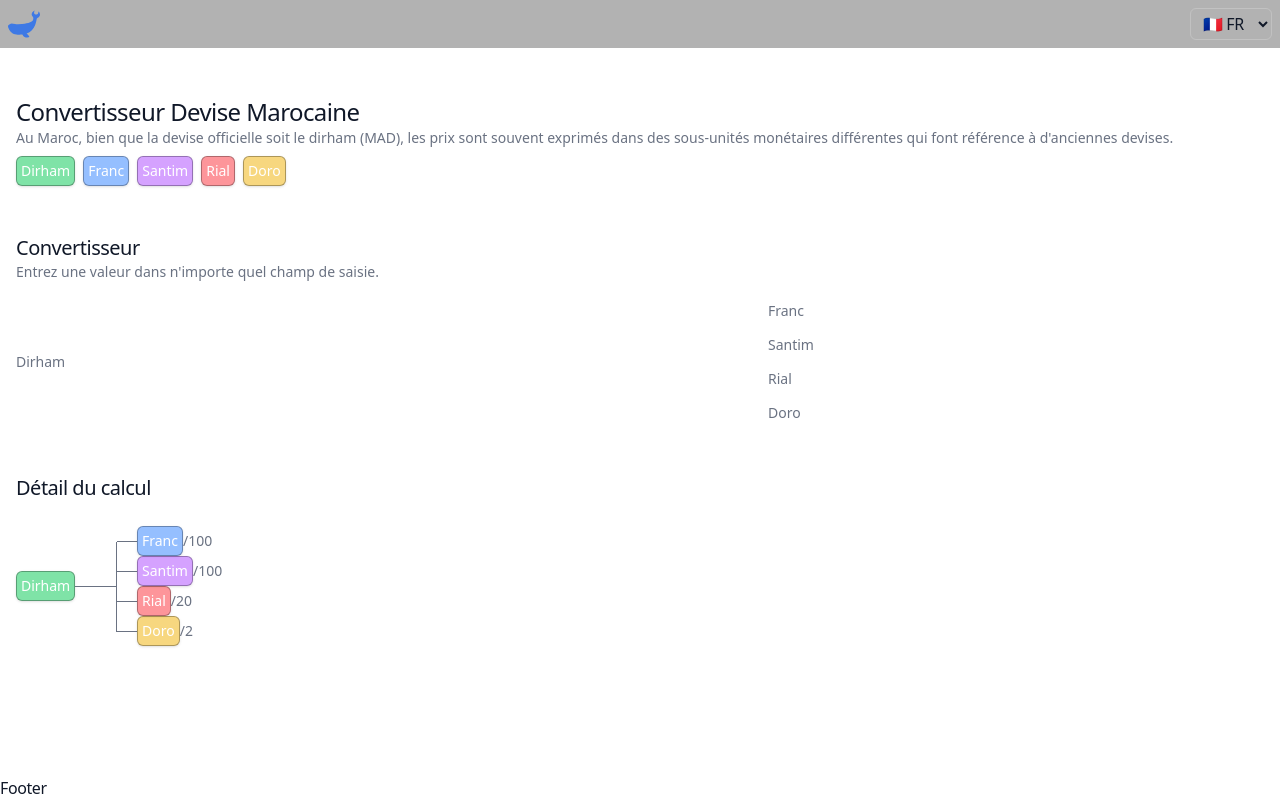
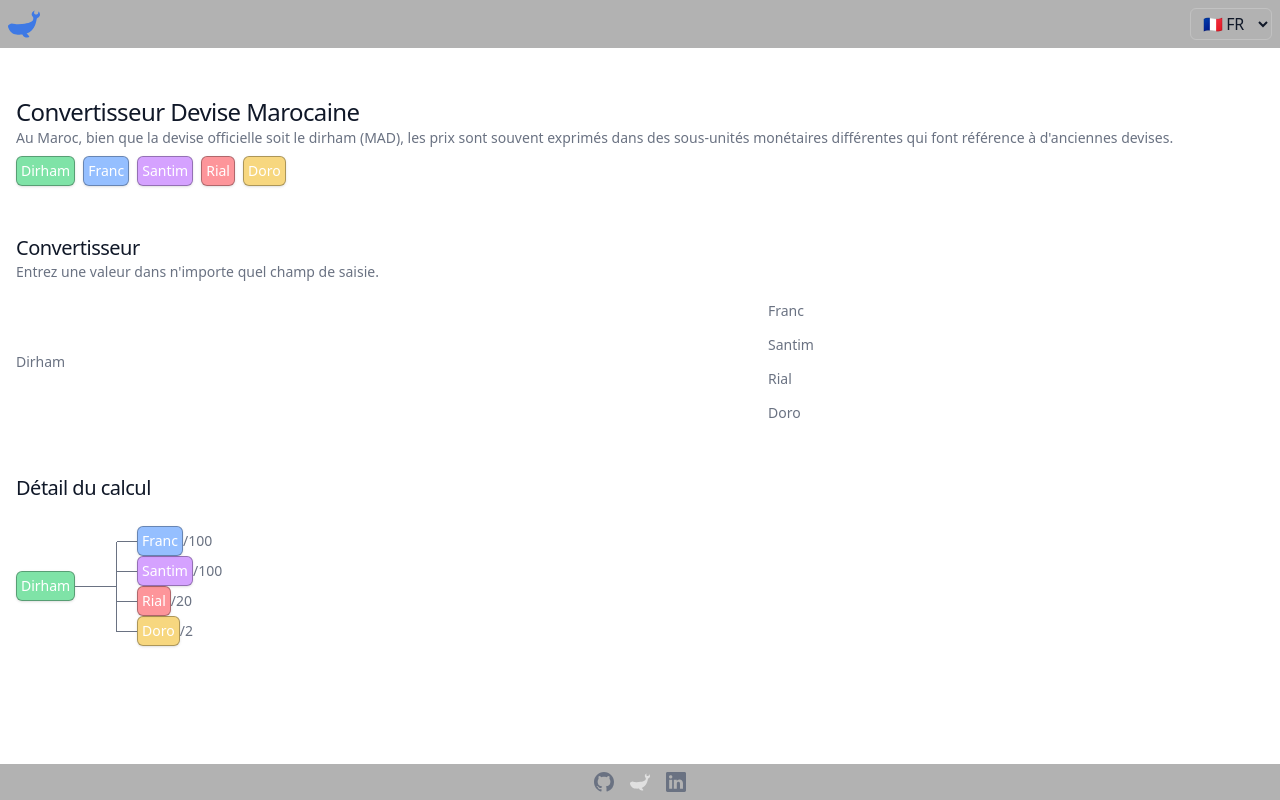
Before and after one commit to MetzyS/moroccan-unit-converter, a React (Vite) app: page / in a window 1280 px wide. Built offline with nearby package versions, Linux system fonts and the light colour scheme.

Commit message:
footer component

```diff
--- a/src/component/footer/Footer.tsx
+++ b/src/component/footer/Footer.tsx
@@ -1,5 +1,28 @@
+import { BsGithub, BsLinkedin } from "react-icons/bs";
+import MetzysIcon from "../ui/MetzysIcon";
+
 const Footer = () => {
-  return <footer>Footer</footer>;
+  return (
+    <footer className="flex justify-center p-2 bg-black/30">
+      <ul className="flex gap-4 items-center">
+        <li>
+          <a href="https://www.github.com/metzys" aria-label="github link">
+            <BsGithub size={20} />
+          </a>
+        </li>
+        <li>
+          <a href="https://www.metzys.net" aria-label="portfolio link">
+            <MetzysIcon className="size-5" color="fill-white/60" />
+          </a>
+        </li>
+        <li>
+          <a href="https://www.linkedin.com/in/adnene-hamzaoui">
+            <BsLinkedin size={20} />
+          </a>
+        </li>
+      </ul>
+    </footer>
+  );
 };
 
 export default Footer;
```
